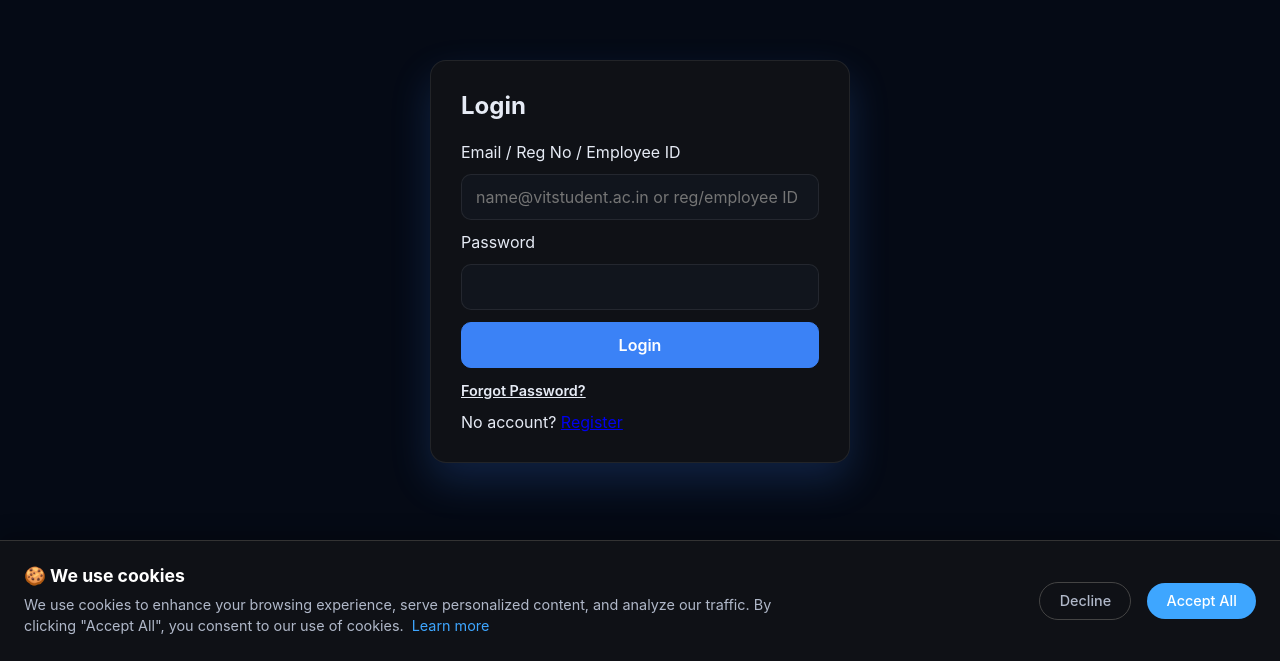
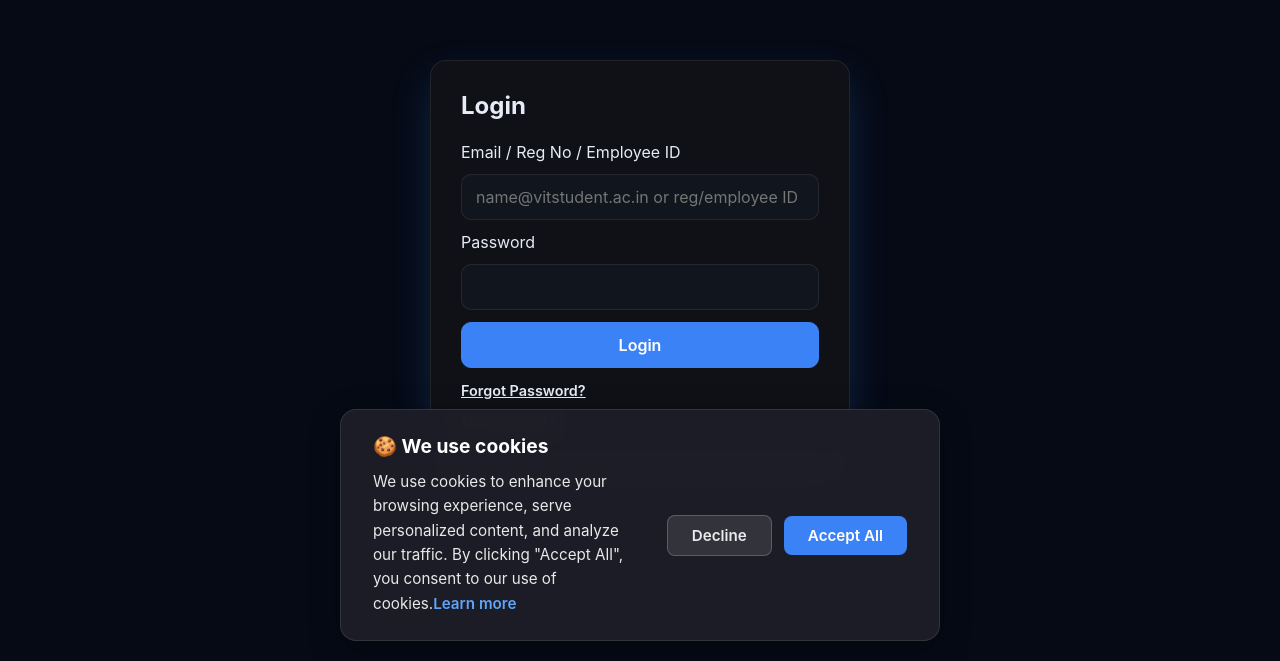
Before and after one commit to AgnivaSardar/VIT-Verse-Frontend, a React (Vite) app: page /login in a window 1280 px wide. Shown: the part 139-800 px from the top of the page. Built offline with nearby package versions, Linux system fonts and the light colour scheme; no server answers.

Commit message:
fixed the font colour

```diff
--- a/index.html
+++ b/index.html
@@ -5,6 +5,16 @@
     <link rel="icon" type="image/svg+xml" href="/vite.svg" />
     <meta name="viewport" content="width=device-width, initial-scale=1.0" />
     <title>VIT-Verse</title>
+    <script>
+      // Set theme immediately to prevent flash
+      (function() {
+        const theme = localStorage.getItem('theme') || 'dark';
+        const effectiveTheme = theme === 'system'
+          ? (window.matchMedia('(prefers-color-scheme: dark)').matches ? 'dark' : 'light')
+          : theme;
+        document.documentElement.classList.add(effectiveTheme === 'light' ? 'light-mode' : 'dark-mode');
+      })();
+    </script>
   </head>
   <body>
     <div id="root"></div>
--- a/src/contexts/ThemeContext.tsx
+++ b/src/contexts/ThemeContext.tsx
@@ -13,9 +13,8 @@ const ThemeContext = createContext<ThemeContextType | undefined>(undefined);
 
 export const ThemeProvider: React.FC<{ children: React.ReactNode }> = ({ children }) => {
   const [theme, setTheme] = useState<Theme>(() => {
-    // Check localStorage first, then default to dark mode
     const saved = localStorage.getItem('theme') as Theme | null;
-    return saved || 'dark';
+    return saved || 'dark'; // Default to dark mode
   });
   const [resolvedTheme, setResolvedTheme] = useState<'light' | 'dark'>(
     () => {
--- a/src/styles/channel.css
+++ b/src/styles/channel.css
@@ -24,7 +24,7 @@
   display: flex;
   align-items: center;
   justify-content: center;
-  font-size: 3rem;
+  font-size: 2.5rem;
   font-weight: 700;
   color: #3b82f6;
   border: 3px solid var(--border);
@@ -32,6 +32,7 @@
   background-size: cover;
   background-position: center;
   background-repeat: no-repeat;
+  overflow: hidden;
 }
 
 .channel-details {
@@ -553,6 +554,7 @@
   from {
     opacity: 0;
   }
+
   to {
     opacity: 1;
   }
@@ -563,6 +565,7 @@
     transform: translateY(20px);
     opacity: 0;
   }
+
   to {
     transform: translateY(0);
     opacity: 1;
@@ -580,7 +583,7 @@
   .channel-avatar {
     width: 100px;
     height: 100px;
-    font-size: 2.5rem;
+    font-size: 2rem;
   }
 
   .channel-details h1 {
@@ -626,7 +629,7 @@
   border-bottom: 2px solid var(--border);
 }
 
-.about-section > p {
+.about-section>p {
   color: var(--text-secondary);
   font-size: 1rem;
   line-height: 1.7;
--- a/src/styles/cookie-consent.css
+++ b/src/styles/cookie-consent.css
@@ -10,21 +10,34 @@
   z-index: 1000;
   display: flex;
   justify-content: space-between;
+  position: fixed;
+  bottom: 20px;
+  left: 50%;
+  transform: translateX(-50%);
+  background: rgba(30, 30, 40, 0.95);
+  backdrop-filter: blur(10px);
+  border-radius: 16px;
+  padding: 24px 32px;
+  max-width: 600px;
+  width: 90%;
+  box-shadow: 0 8px 32px rgba(0, 0, 0, 0.3);
+  border: 1px solid rgba(255, 255, 255, 0.1);
+  z-index: 9999;
+  animation: slideUp 0.4s ease;
+  display: flex;
+  /* Added from original */
+  justify-content: space-between;
+  /* Added from original */
   align-items: center;
+  /* Added from original */
   gap: 2rem;
-  animation: slideUp 0.5s ease-out;
-  border-top: 1px solid var(--border-color, #333);
+  /* Added from original */
 }
 
-@keyframes slideUp {
-  from {
-    transform: translateY(100%);
-    opacity: 0;
-  }
-  to {
-    transform: translateY(0);
-    opacity: 1;
-  }
+.light-mode .cookie-consent-banner {
+  background: rgba(255, 255, 255, 0.95);
+  border: 1px solid rgba(0, 0, 0, 0.1);
+  box-shadow: 0 8px 32px rgba(0, 0, 0, 0.15);
 }
 
 .cookie-content {
@@ -33,65 +46,105 @@
 }
 
 .cookie-content h3 {
-  margin: 0 0 0.5rem 0;
-  font-size: 1.1rem;
-  display: flex;
-  align-items: center;
-  gap: 0.5rem;
+  margin: 0 0 12px 0;
+  font-size: 1.2rem;
+  font-weight: 700;
+  color: #ffffff;
+}
+
+.light-mode .cookie-content h3 {
+  color: #1a1a1a;
 }
 
 .cookie-content p {
   margin: 0;
-  font-size: 0.9rem;
-  color: var(--text-secondary, #aaaaaa);
-  line-height: 1.5;
+  font-size: 0.95rem;
+  line-height: 1.6;
+  color: rgba(255, 255, 255, 0.9);
+}
+
+.light-mode .cookie-content p {
+  color: rgba(0, 0, 0, 0.8);
 }
 
 .cookie-link {
-  color: var(--primary-color, #3ea6ff);
+  color: #60a5fa;
   text-decoration: none;
-  margin-left: 0.5rem;
+  font-weight: 600;
+  transition: color 0.2s ease;
 }
 
 .cookie-link:hover {
+  color: #93c5fd;
   text-decoration: underline;
+}
+
+.light-mode .cookie-link {
+  color: #3b82f6;
+}
+
+.light-mode .cookie-link:hover {
+  color: #2563eb;
 }
 
 .cookie-actions {
   display: flex;
-  gap: 1rem;
+  gap: 12px;
+  margin-top: 20px;
   align-items: center;
+  /* Added from original */
 }
 
 .cookie-btn {
-  padding: 0.6rem 1.2rem;
-  border-radius: 20px;
-  font-weight: 500;
-  font-size: 0.9rem;
+  padding: 10px 24px;
+  border-radius: 8px;
+  font-size: 0.95rem;
+  font-weight: 600;
   cursor: pointer;
   transition: all 0.2s ease;
   border: none;
 }
 
 .cookie-btn.accept {
-  background-color: var(--primary-color, #3ea6ff);
-  color: white;
+  background: #3b82f6;
+  color: #ffffff;
 }
 
 .cookie-btn.accept:hover {
-  background-color: var(--primary-hover, #308fe0);
+  background: #2563eb;
   transform: translateY(-1px);
 }
 
 .cookie-btn.decline {
-  background-color: transparent;
-  border: 1px solid var(--border-color, #444);
-  color: var(--text-secondary, #aaaaaa);
+  background: rgba(255, 255, 255, 0.1);
+  color: rgba(255, 255, 255, 0.9);
+  border: 1px solid rgba(255, 255, 255, 0.2);
 }
 
 .cookie-btn.decline:hover {
-  background-color: rgba(255, 255, 255, 0.1);
-  color: var(--text-primary, white);
+  background: rgba(255, 255, 255, 0.15);
+}
+
+.light-mode .cookie-btn.decline {
+  background: rgba(0, 0, 0, 0.05);
+  color: rgba(0, 0, 0, 0.8);
+  border: 1px solid rgba(0, 0, 0, 0.15);
+}
+
+.light-mode .cookie-btn.decline:hover {
+  background: rgba(0, 0, 0, 0.1);
+}
+
+@keyframes slideUp {
+  from {
+    transform: translateX(-50%) translateY(100px);
+    opacity: 0;
+  }
+
+  to {
+    transform: translateX(-50%) translateY(0);
+    opacity: 1;
+  }
 }
 
 @media (max-width: 768px) {
--- a/src/styles/search.css
+++ b/src/styles/search.css
@@ -157,11 +157,12 @@
   align-items: center;
   justify-content: center;
   font-weight: 700;
-  font-size: 1rem;
+  font-size: 0.85rem;
   color: var(--text-main);
   background-size: cover;
   background-position: center;
   background-repeat: no-repeat;
+  overflow: hidden;
 }
 
 .channel-title {
```
